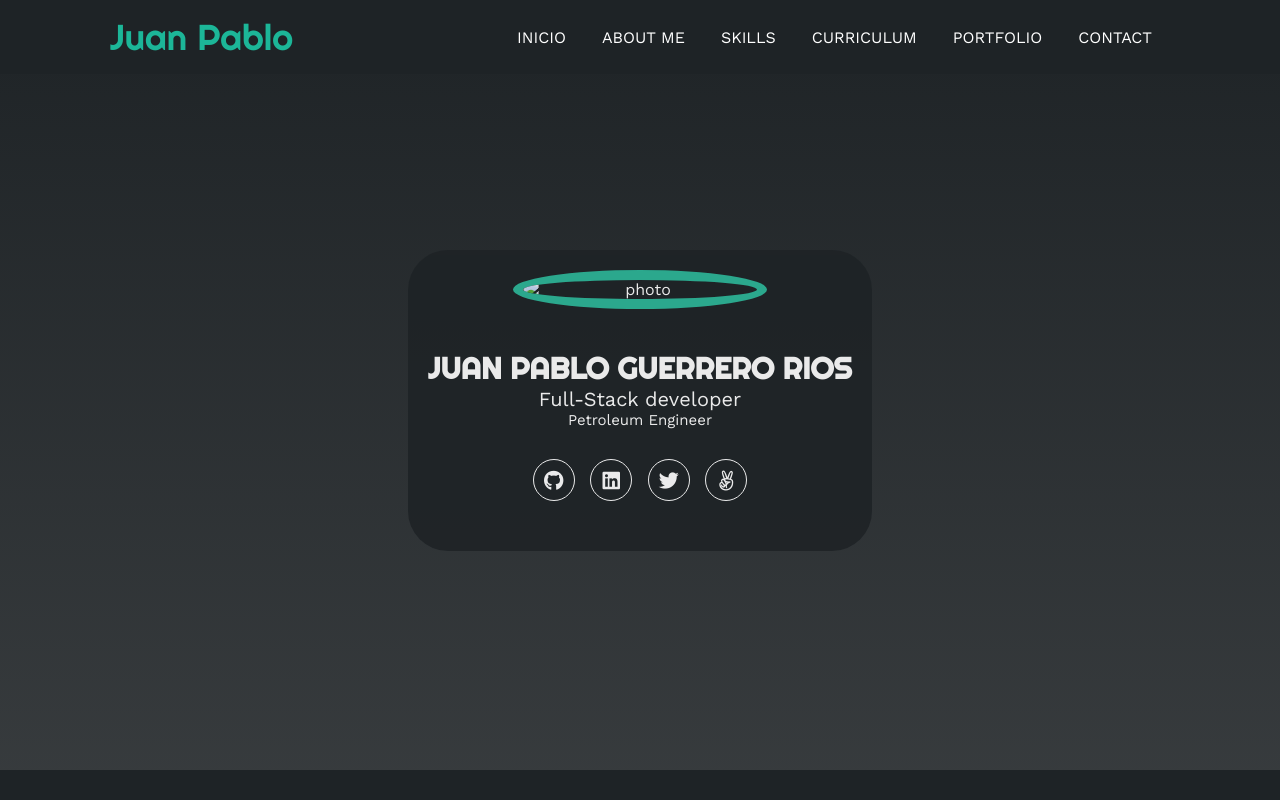
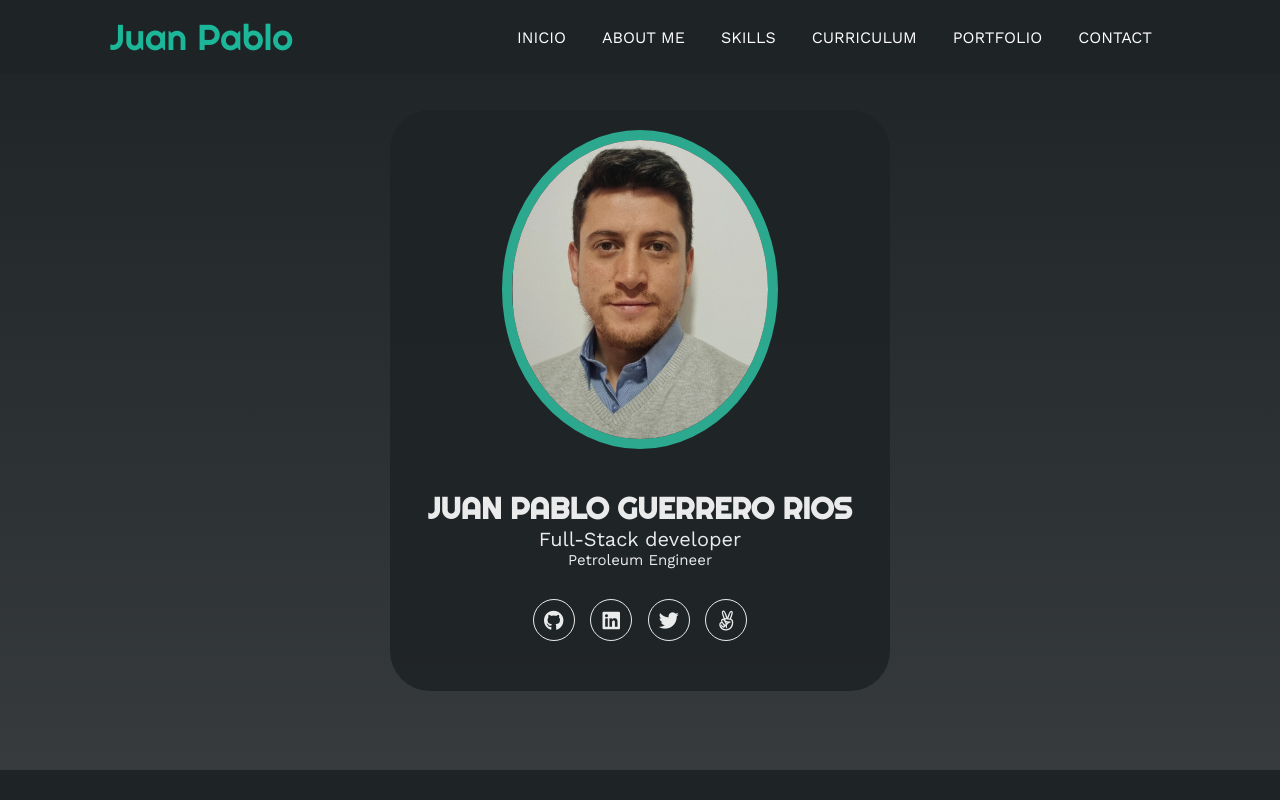
Before and after one commit to Juanpa8830/Portfolio, a website: page index.html in a window 1280 px wide. Shown: the top 800 px of the page. Drawn offline with nearby package versions, Linux system fonts and the light colour scheme; the site is published under a folder, as on GitHub Pages, so addresses that start at the root find nothing; a web font is replaced by a local one.

Commit message:
Add profile picture

```diff
--- a/index.html
+++ b/index.html
@@ -39,7 +39,7 @@
     <section id="inicio" class="inicio">
         <div class="banner-content">
             <div class="image-container">
-                <img src="/img/profile.png" alt="photo">
+                <img src="img/profile.png" alt="photo">
             </div>
             <h1>JUAN PABLO GUERRERO RIOS</h1>
             <h2>Full-Stack developer</h2>
```
